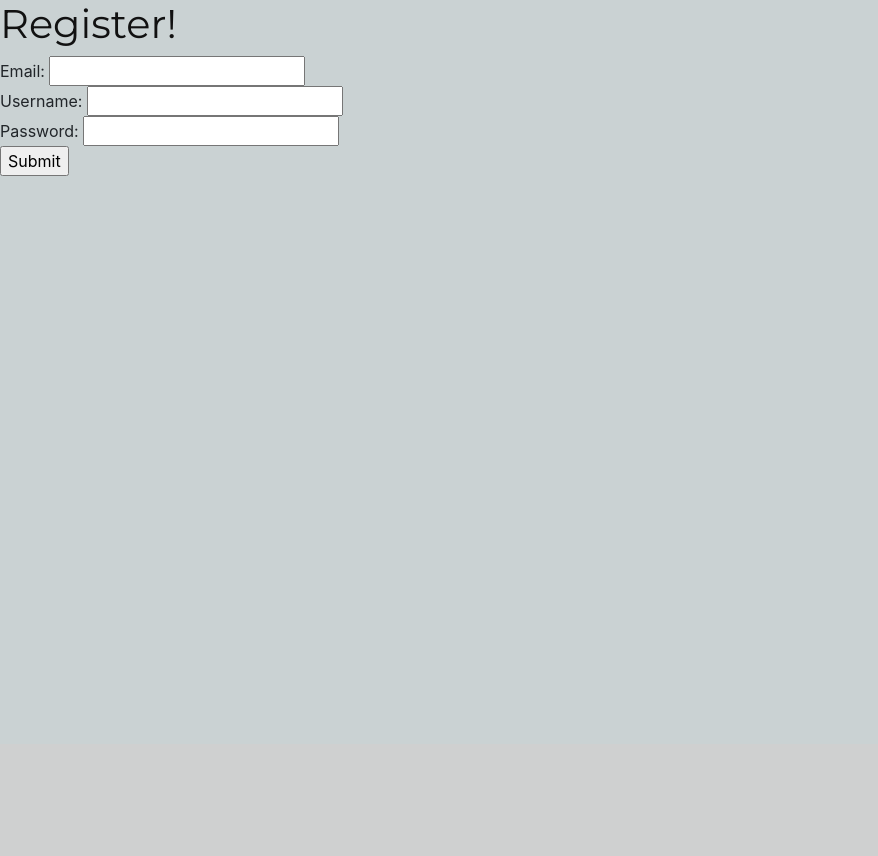
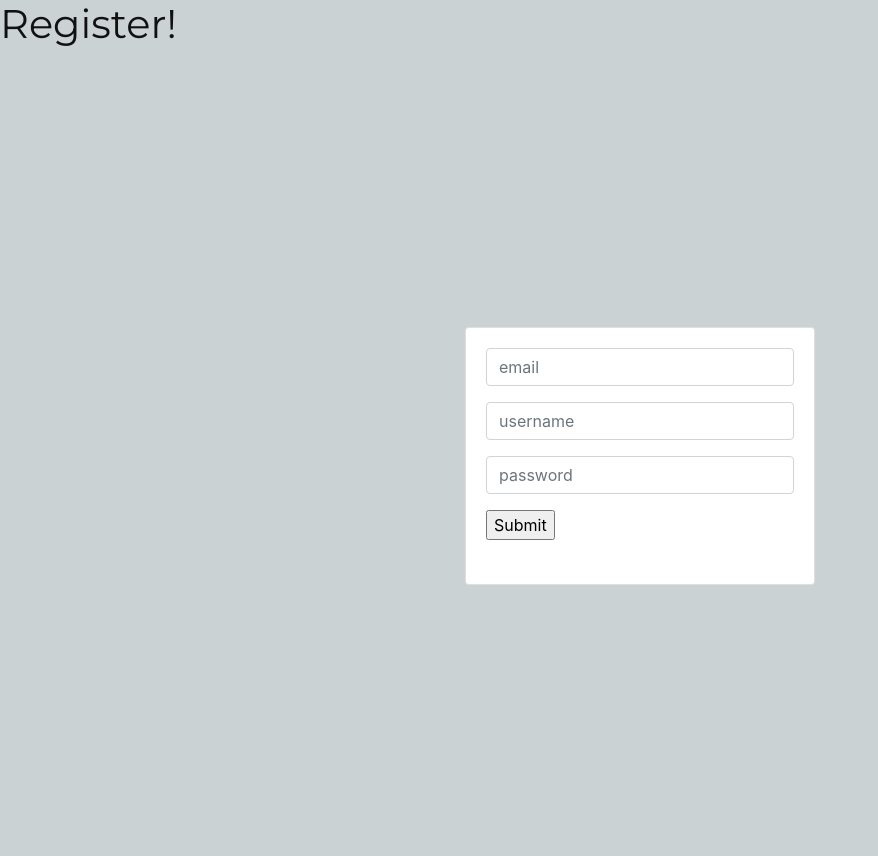
Before and after one commit to lizmccormack/artcache, a Flask app: page /register in a window 1280 px wide. Shown: the part 56-912 px from the top of the page, without its empty margins (0-878 px from the left). Before the commit the page ends 232 px from the top, so only its background shows below. Run offline with Flask 2, Linux system fonts and the light colour scheme; some libraries are stand-ins or nearby versions.

Commit message:
add templates for register and login form

```diff
--- a/server.py
+++ b/server.py
@@ -107,6 +107,13 @@ def get_profile_adds():
 
     return jsonify(user_add)
 
+# @app.route('/art_logs.json')
+# def get_art_logs(art_id):
+
+#     art_log = db.session.query(Log).fitler(Log.art_id = art_id).all()
+
+
+
 
 
 @app.route('/art/<art_id>', methods=['GET'])
@@ -126,12 +133,7 @@ def log_art(art_id):
     """log page for art"""
 
     file = request.files['image']
-    image = Image.open(file)
-    image.thumbnail([200, 200],Image.ANTIALIAS)
-    in_mem_file = io.BytesIO()
-    image.save(in_mem_file, format='JPEG')
-    image_resize = in_mem_file.getvalue()
-
+    image_resize = process_image(file)
     img_filename = handle_img_upload(file)
     comment = request.form["comment"]
 
@@ -176,6 +178,14 @@ def get_artworks_json():
 
     return jsonify(geojson_result)
 
+# @app.route('/neighborhoods.json')
+# def get_neighborhoods_json():
+#     """Return JSON object of all neighborhoods in database."""
+
+#     neighborhoods = db.session.query(ST_AsGeoJSON(neighborhood_geom)).all()
+
+
+
 
 @app.route('/add_art', methods=['GET', 'POST'])
 @login_required
@@ -194,14 +204,8 @@ def add_art():
         hint = request.form['hint']
         latitude = geocode(address)[0]['geometry']['location']['lat']
         longitude = geocode(address)[0]['geometry']['location']['lng']
-        #neighborhood = geocode_result[0]['address_components'][1]['long_name']
         file = request.files['image']
-        image = Image.open(file)
-        image.thumbnail([200, 200],Image.ANTIALIAS)
-        in_mem_file = io.BytesIO()
-        image.save(in_mem_file, format='JPEG')
-        image_resize = in_mem_file.getvalue()
-        img_filename = handle_img_upload(file)
+        image_resize = process_image(file)
 
         # create art instance
         art = Artwork(title = title,
@@ -215,7 +219,6 @@ def add_art():
                       art_desc = art_desc,
                       hint = hint,
                       img_filename=img_filename)
-                      # img_url=handle_img_upload(file))
 
         # add art to database
         db.session.add(art)
@@ -324,22 +327,25 @@ def handle_img_upload(file):
     elif file and allowed_file(file.filename):
         filename = secure_filename(file.filename)
         return filename
-        # return file.save(os.path.join(app.config['UPLOAD_FOLDER'], filename))
 
-def presigned_url(key, bucket=bucket_name, expiration=3600,):
+
+def presigned_url(key, bucket=bucket_name, expiration=3600):
+    """Generate a presigned url for s3."""
     url = s3_resource.generate_presigned_url('get_object',
                                                 Params={'Bucket': bucket,
                                                         'Key': key},
                                                 ExpiresIn=expiration)
     return url
 
-# def process_image(image):
-#     new_width = 200
-#     new_height = 300
-#     byte_image = ioBytesIO(image)
-#     small_image = byte_image.open()
-#     small_image.thu((new_width, new_height), Image.ANTIALIAS)
-#     return small_image
+def process_image(file):
+    """resize images to thumbnails."""
+
+    image = Image.open(file)
+    image.thumbnail([200, 200],Image.ANTIALIAS)
+    in_mem_file = io.BytesIO()
+    image.save(in_mem_file, format='JPEG')
+    image_resize = in_mem_file.getvalue()
+    return image_resize
 
 
 if __name__ == "__main__":
--- a/static/js/sidebar.js
+++ b/static/js/sidebar.js
@@ -49,7 +49,7 @@ function showInfoPage() {
     let myArray = response.logs
     for (let i = 0; i < myArray.length; i++) {
         const log = myArray[i];
-        $('#log-info').html('<div><img src=' + log.image + '></img><span id="comment">' + log.comment + '</span><br></div>');
+        $('#log-info').append('<div><img src=' + log.image + '></img><span id="comment">' + log.comment + '</span><br></div>');
     }
 })
 }
--- a/templates/base.html
+++ b/templates/base.html
@@ -73,8 +73,8 @@
         $('#user-profile').hide();
         $('#login-logout').attr("href" , "/login");
         $('#login-logout').html("Login");
-        $('#log-btn').hide();
-        $('#info-btn').hide();
+        $('#Sidebar > #log').hide();
+        $('#Sidebar > #info').hide();
      {% endif %}
    </script>
 
--- a/templates/homepage.html
+++ b/templates/homepage.html
@@ -44,5 +44,11 @@
 
   <script src="/static/js/heatmap.js"></script>
   <script src="/static/js/sidebar.js"></script>
+  <script type="text/javascript">
+    {% if current_user.is_authenticated == false %}
+        $('#Sidebar > #log').hide();
+        $('#Sidebar > #info').hide();
+     {% endif %}
+  </script>
 
 {% endblock %}
--- a/templates/register.html
+++ b/templates/register.html
@@ -6,10 +6,33 @@
 
 <h1>Register!</h1>
 <form action="/register" method="POST">
-  Email: <input type="text" name="email"></input><br>
+        <div class="container">
+        <div class="row justify-content-center align-items-center" style="height:100vh">
+            <div class="col-4">
+                <div class="card">
+                    <div class="card-body">
+                        <form action="" autocomplete="off">
+                            <div class="form-group">
+                                <input type="text" class="form-control" name="email" placeholder="email">
+                            </div>
+                            <div class="form-group">
+                                <input type="text" class="form-control" name="username" placeholder="username">
+                            </div>
+                            <div class="form-group">
+                                <input type="password" class="form-control" name="password" placeholder="password">
+                            </div>
+                            <input type="submit" name="register"><br><br>
+                        </form>
+                    </div>
+                </div>
+            </div>
+        </div>
+    </div>
+</form>
+<!--   Email: <input type="text" name="email"></input><br>
   Username: <input type="text" name="username"></input><br>
   Password: <input type="password" name="password"></input><br>
-  <input type="submit" name="register">
+  <input type="submit" name="register"> -->
 </form>
 
 {% endblock %}
```
Also changed, not shown: model.py (+17 -9 lines), templates/login.html (+20 -4 lines).
